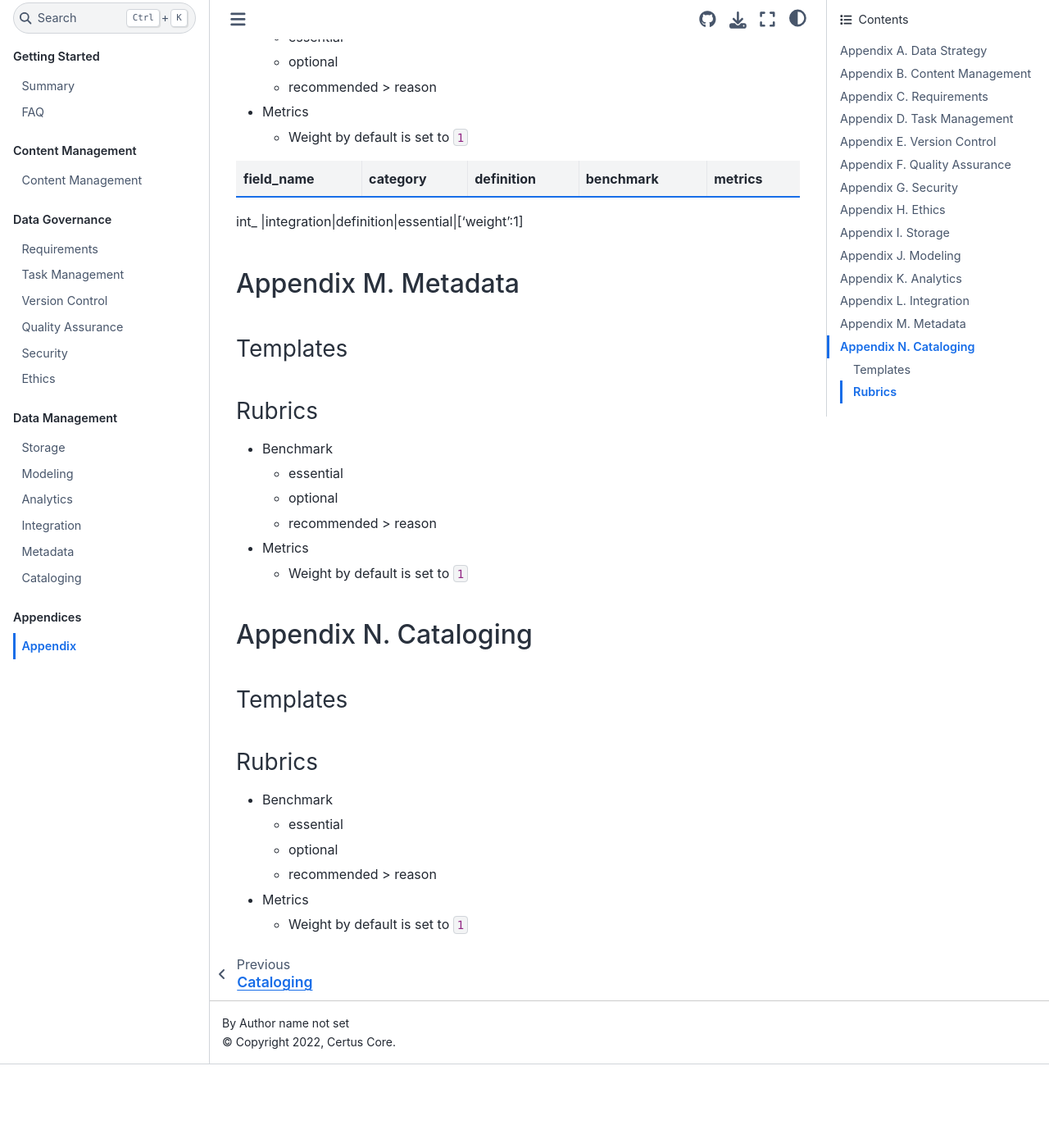
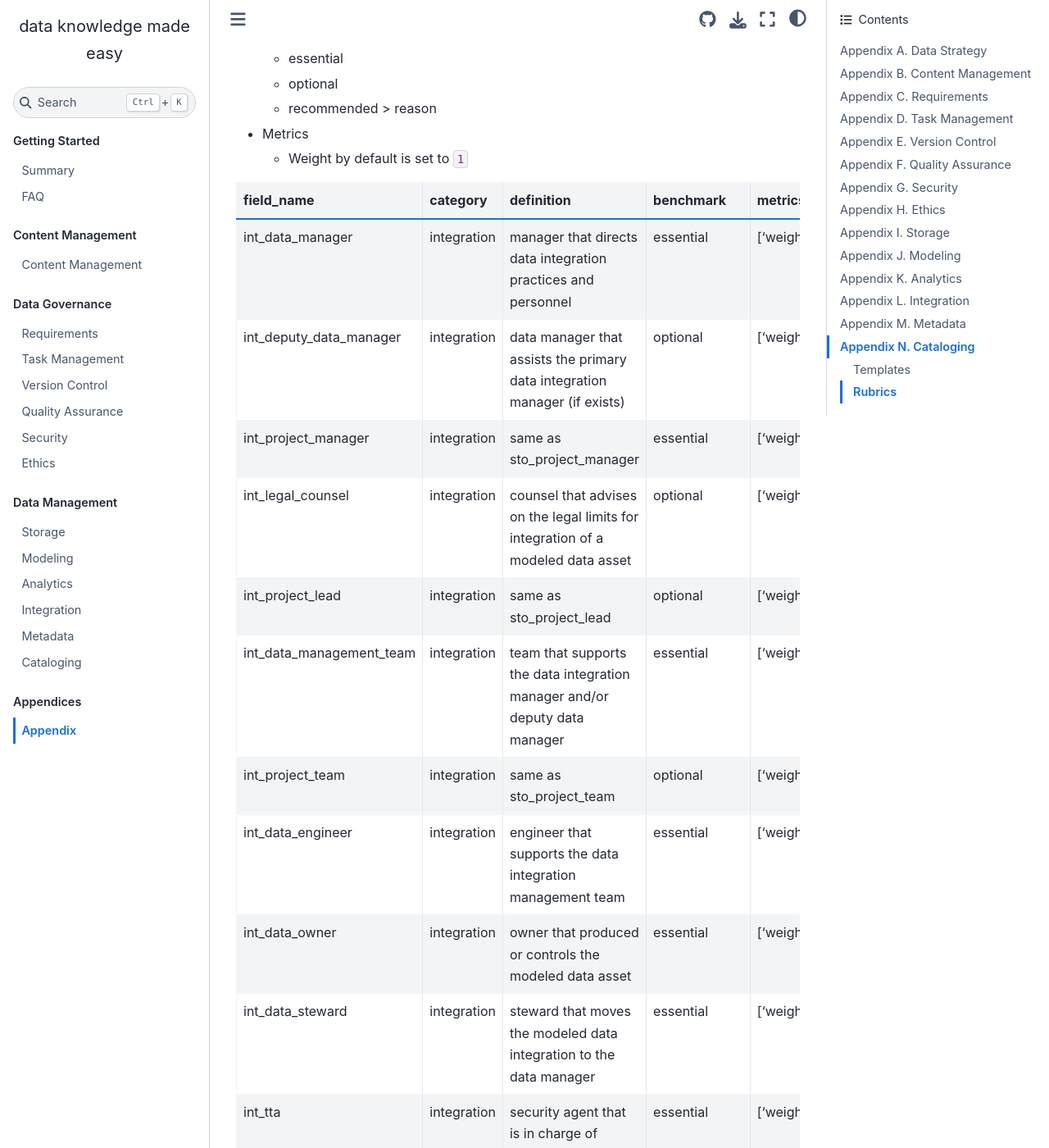
Before and after one commit to CertusGroup/ciutshi, a Sphinx documentation site: the page built from docs/source/appendix.md, in a window 1280 px wide and 1400 px high, scrolled down 16680 px. Shown: the whole window at 82% size. Built offline with Sphinx 7.4.7 and the Sphinx Book theme 1.1.4, drawn with Linux system fonts in a browser that asks for light colours; before the commit the page ends 17978 px from its top, so only the background shows below that; some of the changed text lies outside the part shown.

Commit message:
appendix - integration rubric added

```diff
--- a/docs/source/appendix.md
+++ b/docs/source/appendix.md
@@ -182,13 +182,13 @@
 
 field_name|category|definition|benchmark|metrics
 --|--|--|--|--
-sto_data_manager|storage|manager that directs data practices and personnel|essential|['weight':1]
+sto_data_manager|storage|manager that directs data storage practices and personnel|essential|['weight':1]
 sto_deputy_data_manager|storage|data manager that assists the primary data manager (if exists)|optional|['weight':1]
 sto_project_manager|storage|manager that runs a project for which a raw data asset is required|essential|['weight':1]
 sto_legal_counsel|storage|counsel that advises on the legal limits for use of a raw data asset|optional|['weight':1]
 sto_project_lead|storage|project manager that assists the primary project manager|optional|['weight':1]
 sto_data_management_team|storage|team that supports the data manager and/or deputy data manager|essential|['weight':1]
-sto_project_team|storage|team that supports the project manager and/or project lead||['weight':1]
+sto_project_team|storage|team that supports the project manager and/or project lead|optional|['weight':1]
 sto_data_engineer|storage|engineer that supports the data management team|essential|['weight':1]
 sto_data_owner|storage|owner that produced the raw data asset|essential|['weight':1]
 sto_data_steward|storage|steward that moves the raw data asset to the data manager|essential|['weight':1]
@@ -305,9 +305,27 @@
 
 field_name|category|definition|benchmark|metrics
 --|--|--|--|--
-
-
-int_ |integration|definition|essential|['weight':1]
+int_data_manager|integration|manager that directs data integration practices and personnel|essential|['weight':1]
+int_deputy_data_manager|integration|data manager that assists the primary data integration manager (if exists)|optional|['weight':1]
+int_project_manager|integration|same as sto_project_manager|essential|['weight':1]
+int_legal_counsel|integration|counsel that advises on the legal limits for integration of a modeled data asset|optional|['weight':1]
+int_project_lead|integration|same as sto_project_lead|optional|['weight':1]
+int_data_management_team|integration|team that supports the data integration manager and/or deputy data manager|essential|['weight':1]
+int_project_team|integration|same as sto_project_team|optional|['weight':1]
+int_data_engineer|integration|engineer that supports the data integration management team|essential|['weight':1]
+int_data_owner|integration|owner that produced or controls the modeled data asset|essential|['weight':1]
+int_data_steward|integration|steward that moves the modeled data integration to the data manager|essential|['weight':1]
+int_tta|integration|security agent that is in charge of tracking loading of and access to modeled data assets and integrations|essential|['weight':1]
+int_plan|integration|plan description for the integration endpoint deployment and delivery|essential|['weight':1]
+int_assessment|integration|assessment of proposed final integration behaviors and outputs including format, quality, documentation, metadata lineage updates, data asset provenance, analytic metrics, and policy compliance|essential|['weight':1]
+int_design|integration|description of resources and personnel tasked to implement the integration endpoint design|essential|['weight':1]
+int_database|integration|database details for the integration endpoint solution|recommended if database used, else optional|['weight':1]
+int_api|integration|api details for the integration endpoint solution|recommended if api used, else optional|['weight':1]
+int_development|integration|developement details for the integration endpoint solution including testing and logging information|essential|['weight':1]
+int_endpoint_implemented|integration|date and time the intgration endpoint was first accessed by the customer (this may be several datatimes, each needing an explanation)|essential|['weight':1]
+int_endpoint_deprecated|integration|date and time the intgration endpoint ceased to be available to the customer (this may be several datatimes, each needing an explanation)|essential|['weight':1]
+int_provenance|integration|description of how the data asset is used by the customer from the endpoint|essential|['weight':1]
+int_monitoring|integration|description of monitoring details, metrics, and actions to be conducted for a deployed endpoint until end of lifecycle|essential|['weight':1]
 
 
 
```
